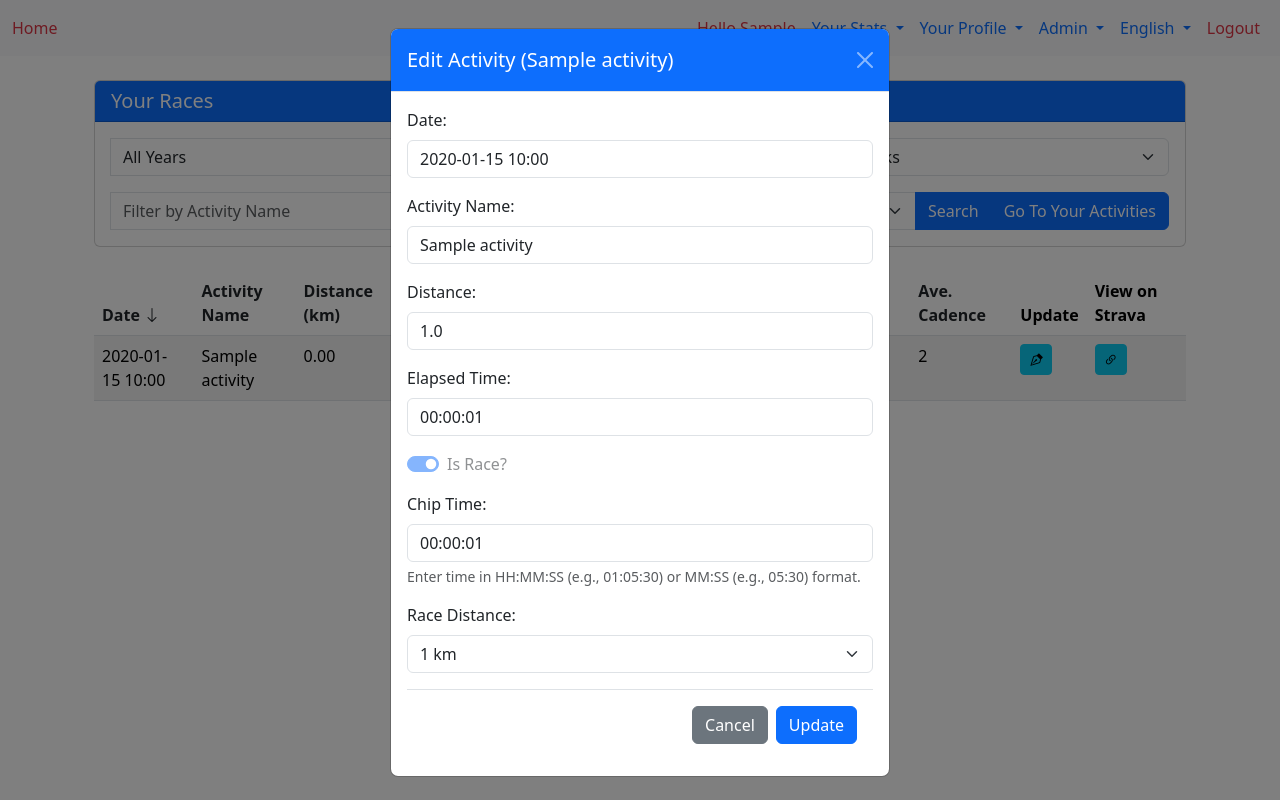
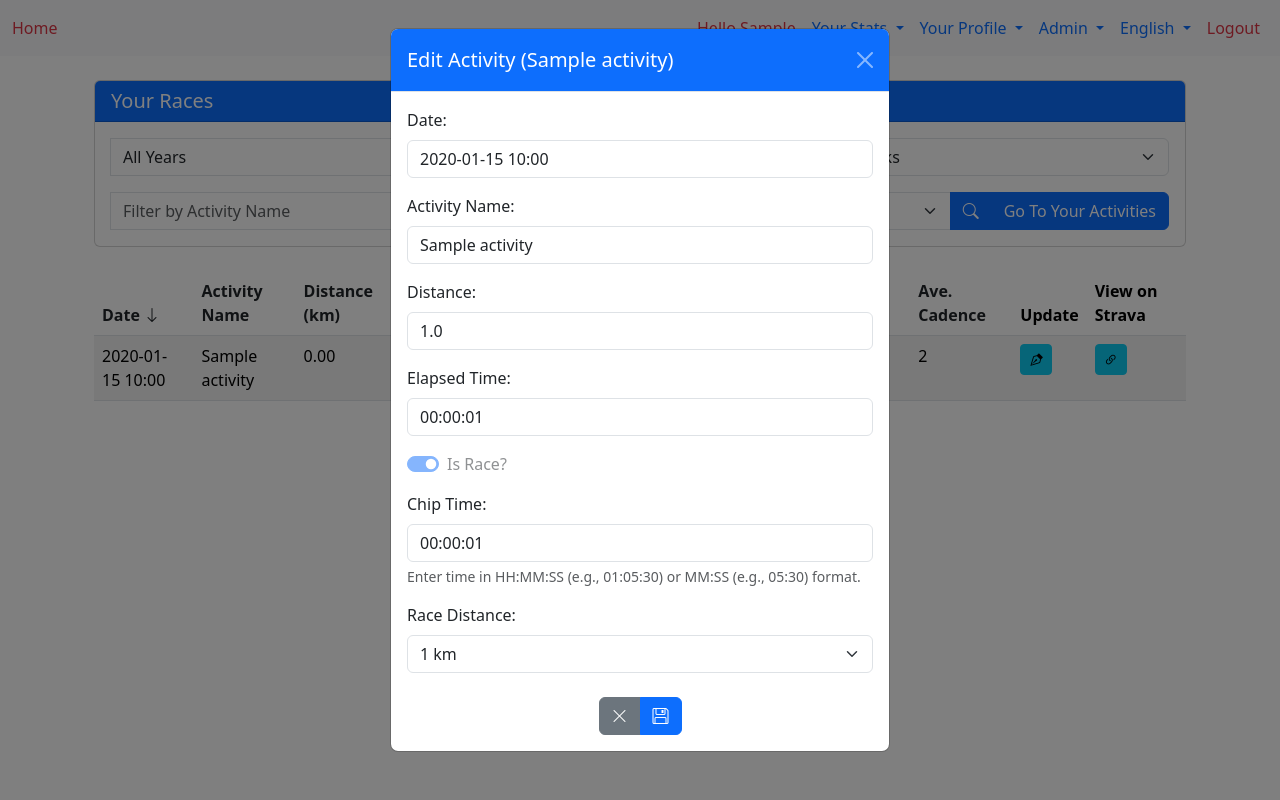
Before and after one commit to zhaoshenhao/strava_dash, a Django app: page /strava_dash/races/ in a window 1280 px wide, after a click that opens the changed part. Run offline with Django 5.2, Linux system fonts and the light colour scheme; a user stored in the database is signed in; tables that the repository leaves empty hold one stand-in row (values such as "Sample post").

Commit message:
1. Page pretify with bi-icons 2. Code de-dup (tooltip js) 3. Set page length to 10

```diff
--- a/strava_web/templates/strava_web/activities.html
+++ b/strava_web/templates/strava_web/activities.html
@@ -72,7 +72,7 @@
                             <a href="{% url 'races' user_id %}" class="btn btn-secondary"><i class="bi bi-x-lg"></i></a>
                         {% endif %}
                     {% endif %}
-                    <button type="submit" class="btn btn-primary">{% trans "Search" %}</button>
+                    <button type="submit" class="btn btn-primary"><i class="bi bi-search"></i></button>
                     {% if is_race_page %}
                         <a href="{% url 'activities' user_id %}" class="btn btn-primary">{% trans "Go To Your Activities" %}</a>
                     {% endif %}
@@ -178,13 +178,13 @@
                                     data-activity-is-race="{{ activity.is_race|lower }}"
                                     data-activity-chip-time="{{ activity.chip_time|default:activity.elapsed_time }}"
                                     data-activity-race-distance="{{ activity.race_distance|default:'' }}">
-                                <i class="bi bi-vector-pen"></i>
+                                <i class="bi bi-vector-pen" data-bs-toggle="tooltip" data-bs-placement="top" title="{% trans 'Modify this activity' %}"></i>
                             </button>
                         </td>
                         <td>
                             {% if activity.strava_id %}
                                 <a href="https://www.strava.com/activities/{{ activity.strava_id }}" target="_blank" class="btn btn-sm btn-info">
-                                    <i class="bi bi-link-45deg"></i>
+                                    <i class="bi bi-link-45deg" data-bs-toggle="tooltip" data-bs-placement="top" title="{% trans 'Go to the activity page in Strava' %}"></i>
                                 </a>
                             {% else %}
                                 -
@@ -246,9 +246,13 @@
                     <div class="mb-3">
                         {% include "strava_web/frag_race_distance.html" %}
                     </div>
-                    <div class="modal-footer d-flex justify-content-end">
-                        <button type="button" class="btn btn-secondary" data-bs-dismiss="modal">{% trans "Cancel" %}</button>
-                        <button type="submit" class="btn btn-primary" id="saveActivityChangesBtn">{% trans "Update" %}</button>
+                    <div class="d-flex justify-content-center mt-4 input-group">
+                        <button type="button" class="btn btn-secondary" data-bs-dismiss="modal">
+                            <i class="bi bi-x-lg" data-bs-toggle="tooltip" data-bs-placement="top" title="{% trans 'Cancel the change' %}"></i>
+                        </button>
+                        <button type="submit" class="btn btn-primary" id="saveActivityChangesBtn">
+                            <i class="bi bi-floppy" data-bs-toggle="tooltip" data-bs-placement="top" title="{% trans 'Save the change' %}"></i>
+                        </button>
                     </div>
                 </form>
             </div>
--- a/strava_web/templates/strava_web/base.html
+++ b/strava_web/templates/strava_web/base.html
@@ -159,6 +159,8 @@
         {% endblock %}
     </div>
     <script>
+        const tooltipTriggerList = document.querySelectorAll('[data-bs-toggle="tooltip"]')
+        const tooltipList = [...tooltipTriggerList].map(tooltipTriggerEl => new bootstrap.Tooltip(tooltipTriggerEl))
         // Initialize all toasts
         document.addEventListener('DOMContentLoaded', function() {
             const toastElList = [].slice.call(document.querySelectorAll('.toast'))
--- a/strava_web/templates/strava_web/frag_pagination.html
+++ b/strava_web/templates/strava_web/frag_pagination.html
@@ -3,8 +3,8 @@
 <nav aria-label="Page navigation">
     <ul class="pagination justify-content-center">
         {% if page_obj.has_previous %}
-            <li class="page-item"><a class="page-link" href="?page=1{% for key, value in request.GET.items %}{% if key != 'page' %}&{{ key }}={{ value }}{% endif %}{% endfor %}">{% trans "First" %}</a></li>
-            <li class="page-item"><a class="page-link" href="?page={{ page_obj.previous_page_number }}{% for key, value in request.GET.items %}{% if key != 'page' %}&{{ key }}={{ value }}{% endif %}{% endfor %}">{% trans "Previous" %}</a></li>
+            <li class="page-item"><a class="page-link" href="?page=1{% for key, value in request.GET.items %}{% if key != 'page' %}&{{ key }}={{ value }}{% endif %}{% endfor %}"><i class="bi bi-chevron-bar-left"></i></a></li>
+            <li class="page-item"><a class="page-link" href="?page={{ page_obj.previous_page_number }}{% for key, value in request.GET.items %}{% if key != 'page' %}&{{ key }}={{ value }}{% endif %}{% endfor %}"><i class="bi bi-chevron-left"></i></a></li>
         {% endif %}
         {% for num in page_obj.paginator.page_range %}
             {% if page_obj.number == num %}
@@ -14,8 +14,8 @@
             {% endif %}
         {% endfor %}
         {% if page_obj.has_next %}
-            <li class="page-item"><a class="page-link" href="?page={{ page_obj.next_page_number }}{% for key, value in request.GET.items %}{% if key != 'page' %}&{{ key }}={{ value }}{% endif %}{% endfor %}">{% trans "Next" %}</a></li>
-            <li class="page-item"><a class="page-link" href="?page={{ page_obj.paginator.num_pages }}{% for key, value in request.GET.items %}{% if key != 'page' %}&{{ key }}={{ value }}{% endif %}{% endfor %}">{% trans "Last" %}</a></li>
+            <li class="page-item"><a class="page-link" href="?page={{ page_obj.next_page_number }}{% for key, value in request.GET.items %}{% if key != 'page' %}&{{ key }}={{ value }}{% endif %}{% endfor %}"><i class="bi bi-chevron-right"></i></a></li>
+            <li class="page-item"><a class="page-link" href="?page={{ page_obj.paginator.num_pages }}{% for key, value in request.GET.items %}{% if key != 'page' %}&{{ key }}={{ value }}{% endif %}{% endfor %}"><i class="bi bi-chevron-bar-right"></i></a></li>
         {% endif %}
     </ul>
 </nav>
--- a/strava_web/templates/strava_web/group_dashboard.html
+++ b/strava_web/templates/strava_web/group_dashboard.html
@@ -1,5 +1,6 @@
 {% extends "strava_web/base.html" %}
 {% load i18n %}
+{% load url_tags %}
 {% block title %}{% trans "Group Dashboard" %} - {{ group.name }}{% endblock %}
 {% block content %}
 <div class="container mt-4">
@@ -35,7 +36,7 @@
                             {% if not gender == 'all' or search_query %}
                                 <a href="{% url 'group_dashboard' group_id=group.id %}" class="btn btn-outline-secondary"><i class="bi bi-x-lg"></i></a>
                             {% endif %}
-                            <button type="submit" class="btn btn-primary me-2">{% trans "Search" %}</button>
+                            <button type="submit" class="btn btn-primary me-2"><i class="bi bi-search"></i></button>
                         </div>
                     </form>
                     <div class="table-responsive">
@@ -52,7 +53,7 @@
                                 <tr>
                                     <td>{{ member.username }}</td>
                                     <td>{{ member.first_name }}</td>
-                                    <td>{{ member.gender|default:"-" }}</td>
+                                    <td>{{ member.gender|gender }}</td>
                                 </tr>
                                 {% endfor %}
                             </tbody>
--- a/strava_web/templates/strava_web/password_reset_form.html
+++ b/strava_web/templates/strava_web/password_reset_form.html
@@ -31,7 +31,9 @@
                     {% endfor %}
                     <div class="row mt-4 justify-content-center">
                         <div class="col-auto">
-                            <button type="submit" class="btn btn-primary">{% trans "Change Password" %}</button>
+                            <button type="submit" class="btn btn-primary">
+                                <i class="bi bi-floppy" data-bs-toggle="tooltip" data-bs-placement="top" title="{% trans 'Reset your password' %}"></i>
+                            </button>
                         </div>
                     </div>
                 </form>
--- a/strava_web/templates/strava_web/personal_dashboard.html
+++ b/strava_web/templates/strava_web/personal_dashboard.html
@@ -230,7 +230,9 @@
                             </td>
                             <td style="text-align: right;">
                                 {% if group.has_dashboard %}
-                                    <a href="{% url 'group_dashboard' group.id %}" class="btn btn-sm btn-outline-secondary"><i class="bi bi-speedometer2"></i></a>
+                                    <a href="{% url 'group_dashboard' group.id %}" class="btn btn-sm btn-outline-secondary">
+                                        <i class="bi bi-speedometer2" data-bs-toggle="tooltip" data-bs-placement="top" title="{% trans 'Go to Group Dashboard' %}"></i>
+                                    </a>
                                 {% else %}
                                     -
                                 {% endif %}
--- a/strava_web/templates/strava_web/stats_ranking.html
+++ b/strava_web/templates/strava_web/stats_ranking.html
@@ -44,7 +44,7 @@
                     {% if not period == 'weekly' or not gender == 'all' or not age == 'all' or not rank_type == 'distance' %}
                         <a href="{% url 'stats_ranking' group_id=group.id %}" class="btn btn-outline-secondary"><i class="bi bi-x-lg"></i></a>
                     {% endif %}
-                    <button type="submit" class="btn btn-primary me-2">{% trans "Refresh" %}</button>
+                    <button type="submit" class="btn btn-primary me-2"><i class="bi bi-arrow-repeat"></i></button>
                 </div>
             </form>
             <div class="ranking-info mb-3">
--- a/strava_web/utils_group.py
+++ b/strava_web/utils_group.py
@@ -88,7 +88,7 @@ def get_groups(request, mode: 0):
     sort_field = f'-{sort_by}' if sort_order == 'desc' else sort_by
     groups_list = groups_list.order_by(sort_field)
 
-    paginator = Paginator(groups_list, 20) # 每页20行
+    paginator = Paginator(groups_list, 10) # 每页10行
     page_number = request.GET.get('page')
     try:
         page_obj = paginator.page(page_number)
--- a/strava_web/views.py
+++ b/strava_web/views.py
@@ -106,7 +106,7 @@ def profiles(request):
             profiles_list_qs = profiles_list_qs.order_by(sort_by)
 
     # --- 分页逻辑 ---
-    paginator = Paginator(profiles_list_qs, 20) # 每页显示 20 个档案
+    paginator = Paginator(profiles_list_qs, 10) # 每页显示 10 个档案
     page_number = request.GET.get('page')
     page_obj = paginator.get_page(page_number)
 
--- a/strava_web/views_activity.py
+++ b/strava_web/views_activity.py
@@ -105,7 +105,7 @@ def activities(request, user_id=None):
         user_activities = user_activities.order_by(selected_sort_by)
 
     # --- Pagination Logic ---
-    paginator = Paginator(user_activities, 20)  # 每页显示 20 条活动
+    paginator = Paginator(user_activities, 10)  # 每页显示 10 条活动
     page_number = request.GET.get('page')
     page_obj = paginator.get_page(page_number)
 
```
Also changed, not shown: strava_web/templates/strava_web/group_edit.html (+6 -2 lines), strava_web/templates/strava_web/group_manage_members.html (+8 -10 lines), strava_web/templates/strava_web/group_membership_edit.html (+4 -4 lines), strava_web/templates/strava_web/groups.html (+3 -7 lines), strava_web/templates/strava_web/profile_edit.html (+6 -2 lines), strava_web/templates/strava_web/profile_password_change.html (+6 -2 lines), strava_web/templates/strava_web/profiles.html (+2 -12 lines), locale/en/LC_MESSAGES/django.po, locale/zh_Hans/LC_MESSAGES/django.po.
